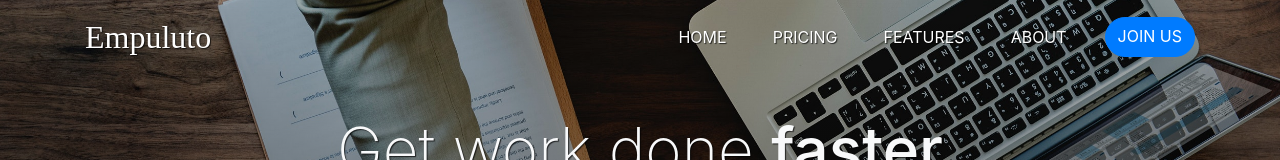
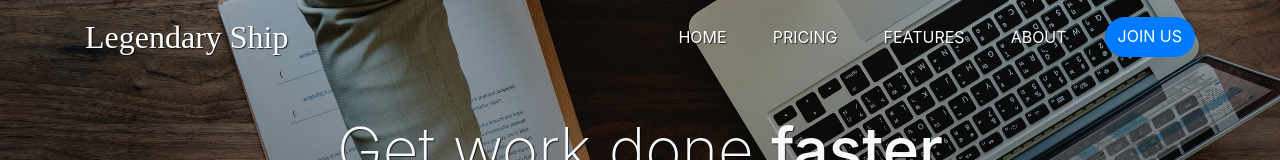
Before and after one commit to Afiffudin-au/Afiffudin-au-static.github.io, a plain HTML site: page index.html in a window 1280 px wide. Shown: the top 160 px of the page. Drawn offline with nearby package versions, Linux system fonts and the light colour scheme; a web font is replaced by a local one.

Commit message:
change index.html

```diff
--- a/index.html
+++ b/index.html
@@ -20,7 +20,7 @@
   <!-- Navbar -->
   <nav class="navbar navbar-expand-lg navbar-light">
     <div class="container">
-      <a class="navbar-brand" href="#">Empuluto</a>
+      <a class="navbar-brand" href="#">Legendary Ship</a>
       <button class="navbar-toggler" type="button" data-toggle="collapse" data-target="#navbarNavAltMarkup"
         aria-controls="navbarNavAltMarkup" aria-expanded="false" aria-label="Toggle navigation">
         <span class="navbar-toggler-icon"></span>
```
